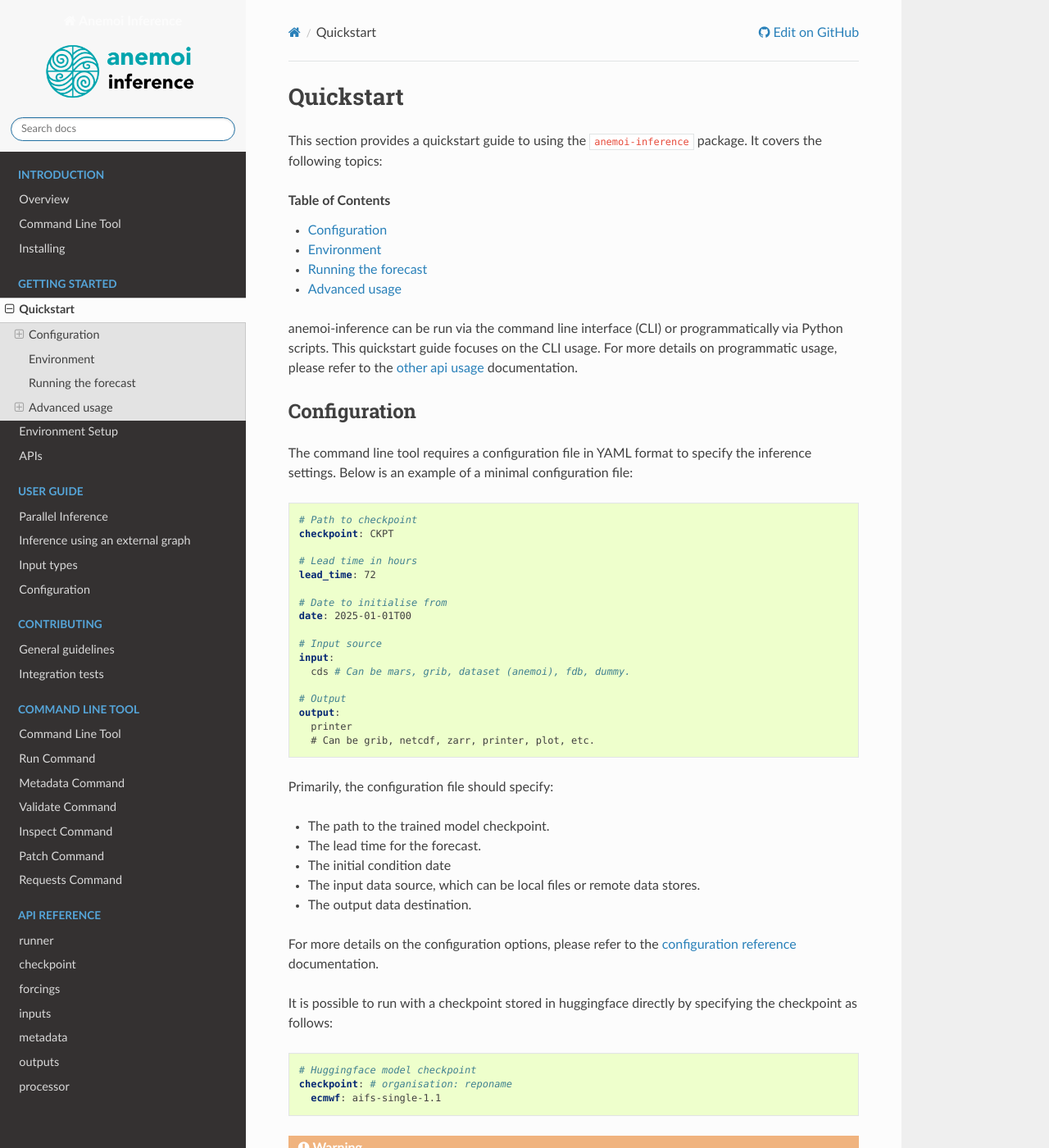
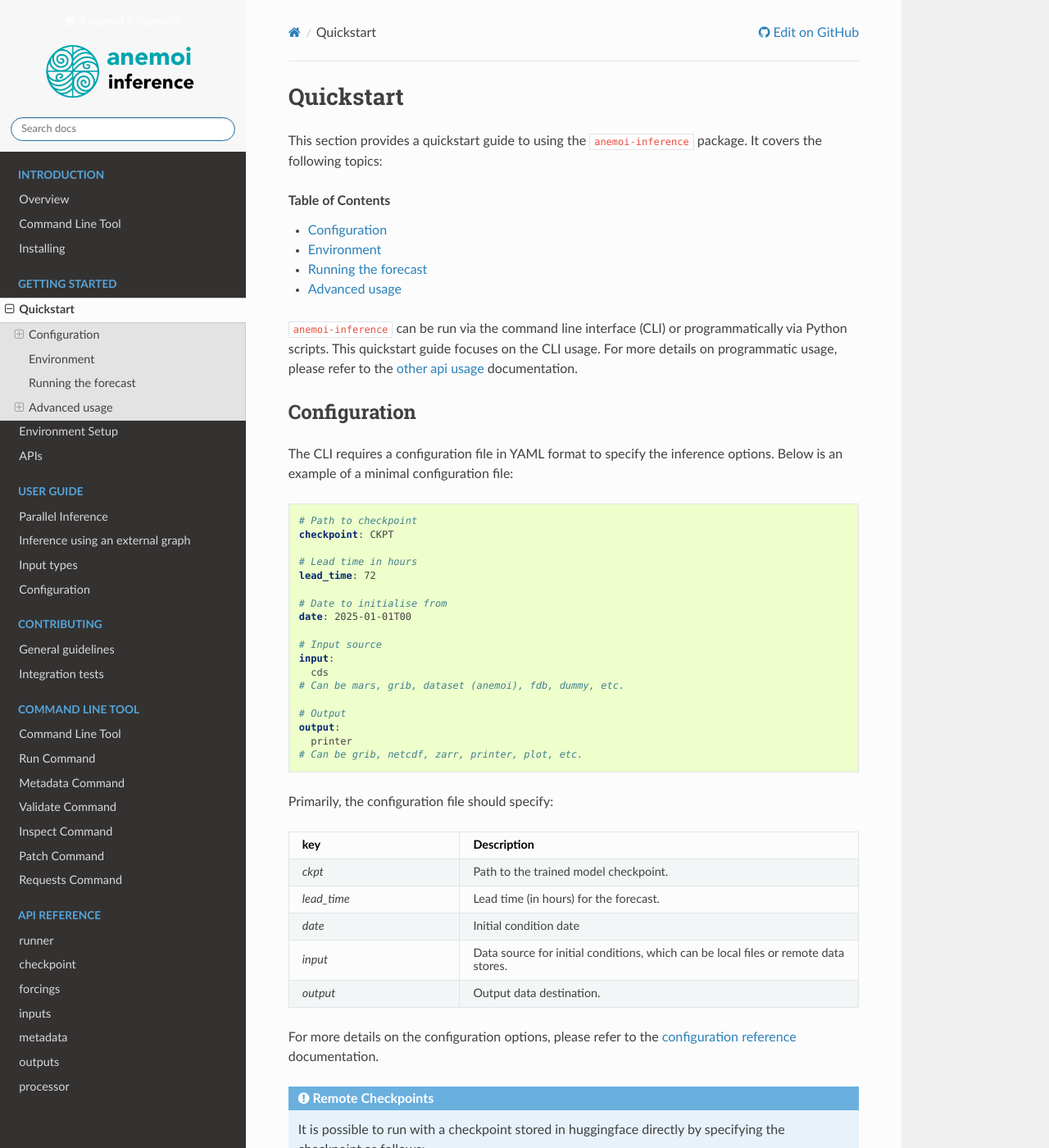
Before and after one commit to ecmwf/anemoi-inference, a Sphinx documentation site: the page built from docs/usage/quickstart.rst, in a window 1280 px wide and 1400 px high. Shown: the whole window at 82% size. Built offline with Sphinx 7.4.7 and the Read the Docs theme 3.1.0, drawn with Linux system fonts in a browser that asks for light colours; the version number could not be read and is left out; some of the changed text lies outside the part shown.

```diff
--- a/docs/usage/environment.rst
+++ b/docs/usage/environment.rst
@@ -23,9 +23,9 @@ This of particular importance for the following packages:
 
 .. important::
 
-   As ``anemoi`` is still in active development, it is recommended to at
-   least use the same version of the above ``anemoi`` packages as those
-   used during training.
+   As ``anemoi`` is still in active development, it is recommended to
+   use the same version of the above ``anemoi`` packages as those used
+   during training.
 
 .. tip::
 
--- a/docs/usage/quickstart.rst
+++ b/docs/usage/quickstart.rst
@@ -11,7 +11,7 @@ This section provides a quickstart guide to using the
    :local:
    :depth: 1
 
-anemoi-inference can be run via the command line interface (CLI) or
+``anemoi-inference`` can be run via the command line interface (CLI) or
 programmatically via Python scripts. This quickstart guide focuses on
 the CLI usage. For more details on programmatic usage, please refer to
 the :ref:`other api usage <api_introduction>` documentation.
@@ -20,40 +20,57 @@ the :ref:`other api usage <api_introduction>` documentation.
  Configuration
 ***************
 
-The command line tool requires a configuration file in YAML format to
-specify the inference settings. Below is an example of a minimal
-configuration file:
+The CLI requires a configuration file in YAML format to specify the
+inference options. Below is an example of a minimal configuration file:
 
 .. literalinclude:: yaml/quickstart1.yaml
    :language: yaml
 
 Primarily, the configuration file should specify:
 
--  The path to the trained model checkpoint.
--  The lead time for the forecast.
--  The initial condition date
--  The input data source, which can be local files or remote data
-   stores.
--  The output data destination.
+.. list-table::
+   :header-rows: 1
+   :widths: 30 70
+
+   -  -  key
+      -  Description
+
+   -  -  `ckpt`
+      -  Path to the trained model checkpoint.
+
+   -  -  `lead_time`
+      -  Lead time (in hours) for the forecast.
+
+   -  -  `date`
+      -  Initial condition date
+
+   -  -  `input`
+      -  Data source for initial conditions, which can be local files or
+         remote data stores.
+
+   -  -  `output`
+      -  Output data destination.
 
 For more details on the configuration options, please refer to the
 :ref:`configuration reference <config_introduction>` documentation.
 
-It is possible to run with a checkpoint stored in huggingface directly
-by specifying the checkpoint as follows:
+.. admonition:: Remote Checkpoints
 
-.. literalinclude:: yaml/quickstart2.yaml
-   :language: yaml
+   It is possible to run with a checkpoint stored in huggingface
+   directly by specifying the checkpoint as follows:
 
-.. warning::
+   .. literalinclude:: yaml/quickstart2.yaml
+      :language: yaml
 
-   To use huggingface stored models requires `huggingface_hub
-   <https://github.com/huggingface/huggingface_hub>`_ to be installed in
-   your environment.
+   .. warning::
 
-   .. code:: bash
+      To use huggingface stored models requires `huggingface_hub
+      <https://github.com/huggingface/huggingface_hub>`_ to be installed
+      in your environment.
 
-      pip install huggingface_hub
+      .. code:: bash
+
+         pip install huggingface_hub
 
 Complete example
 ================
--- a/docs/usage/yaml/quickstart1.yaml
+++ b/docs/usage/yaml/quickstart1.yaml
@@ -9,9 +9,10 @@ date: 2025-01-01T00
 
 # Input source
 input:
-  cds # Can be mars, grib, dataset (anemoi), fdb, dummy.
+  cds
+# Can be mars, grib, dataset (anemoi), fdb, dummy, etc.
 
 # Output
 output:
   printer
-  # Can be grib, netcdf, zarr, printer, plot, etc.
+# Can be grib, netcdf, zarr, printer, plot, etc.
```
Also changed, not shown: other parts of docs/usage/quickstart.rst (+13 -11 lines).
